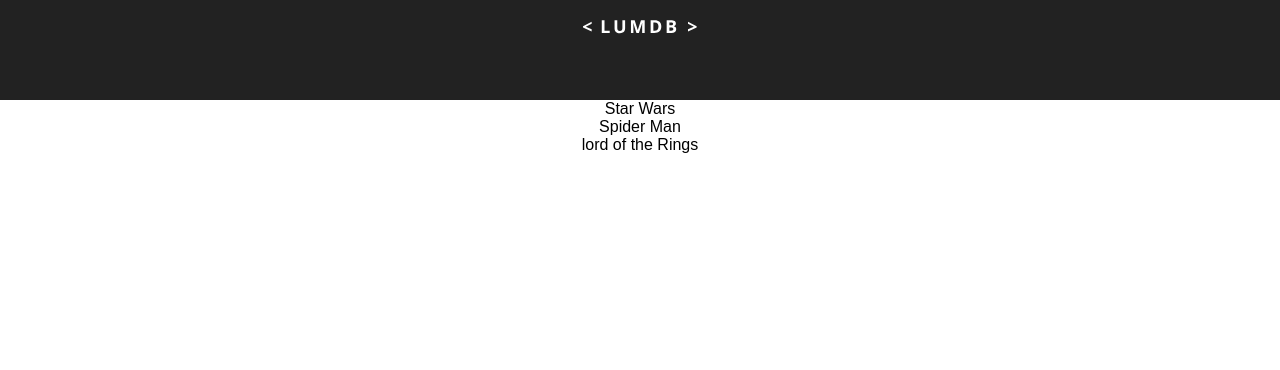
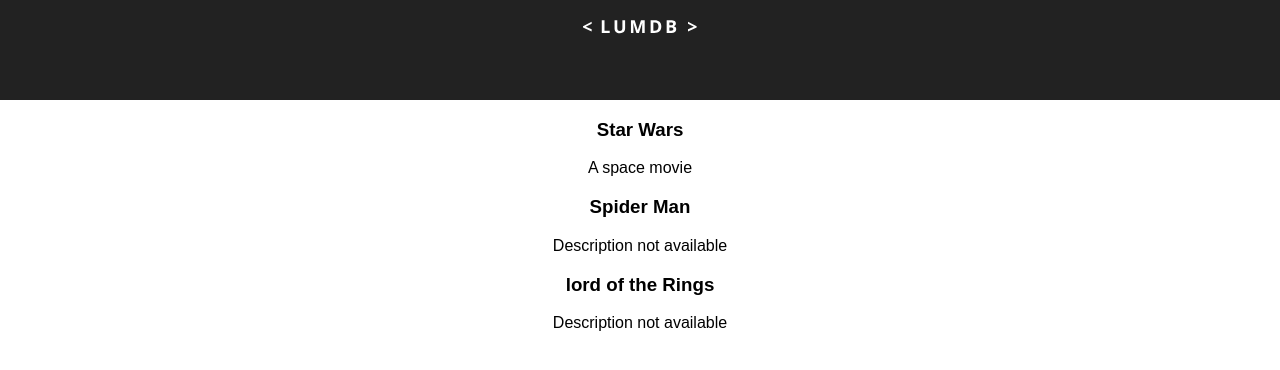
Before and after one commit to willworth/lutreact, a React (Create React App) app in the folder lumdb/: page / in a window 1280 px wide. Shown: the top 370 px of the page. Built offline with nearby package versions, Linux system fonts and the light colour scheme.

Commit message:
add default props and isrequired example

```diff
--- a/lumdb/package.json
+++ b/lumdb/package.json
@@ -3,6 +3,7 @@
   "version": "0.1.0",
   "private": true,
   "dependencies": {
+    "prop-types": "^15.6.1",
     "react": "^16.2.0",
     "react-dom": "^16.2.0",
     "react-scripts": "1.1.1"
--- a/lumdb/src/App.js
+++ b/lumdb/src/App.js
@@ -6,7 +6,8 @@
 const movies = [
   {
     id: 1,
-    title: 'Star Wars'
+    title: 'Star Wars',
+    desc: 'A space movie'
   },  {
     id: 2,
     title: 'Spider Man'
@@ -24,7 +25,7 @@
           <img src={logo} className="App-logo" alt="logo" />
         </header>
         {movies.map(movie=>(
-            <Movie key={movie.id} movie={movie}/>
+            <Movie key={movie.id} movie={movie} desc={movie.desc}/>
           ))}
       </div>
     );
--- a/lumdb/src/Movie.js
+++ b/lumdb/src/Movie.js
@@ -1,12 +1,23 @@
 import React, { Component } from 'react';
-
-
+import PropTypes from 'prop-types';
 
 export default class Movie extends Component {
+    static propTypes = {
+        movie: PropTypes.shape({
+            title: PropTypes.string.isRequired,
+        }),
+        desc: PropTypes.string
+    }
+// CANNOT HAVE NESTED DEFAULT PROPS!!!!!!!!!
+    static defaultProps = {
+        desc: 'Description not available'
+    }
+
     render() {
         return(
             <div>
-            {this.props.movie.title}
+           <h3>{this.props.movie.title}</h3>
+           <p>{this.props.desc}</p>
             </div>
         )
     }
```
Also changed, not shown: lumdb/src/wwnotes.md (+10 -0 lines), 1 other file (tests, documents, lock files or other folders).
